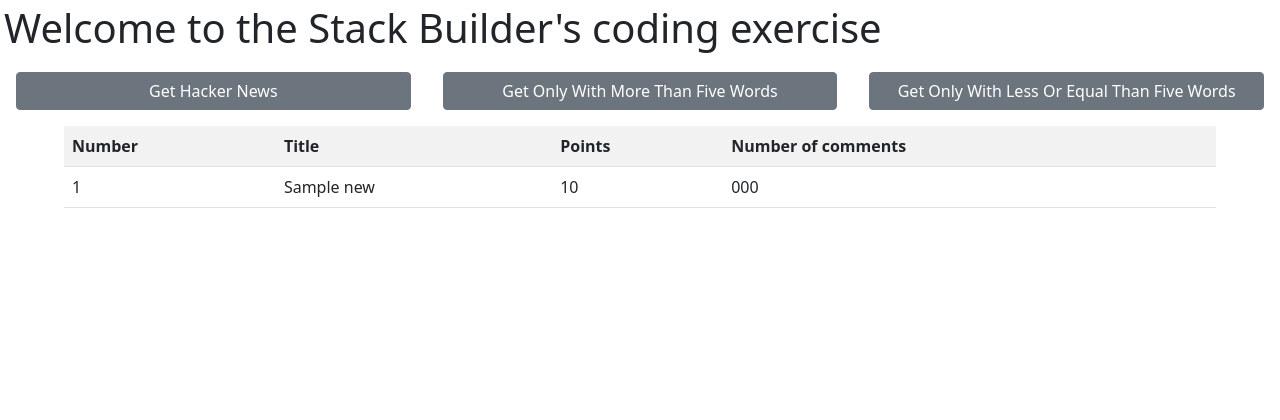
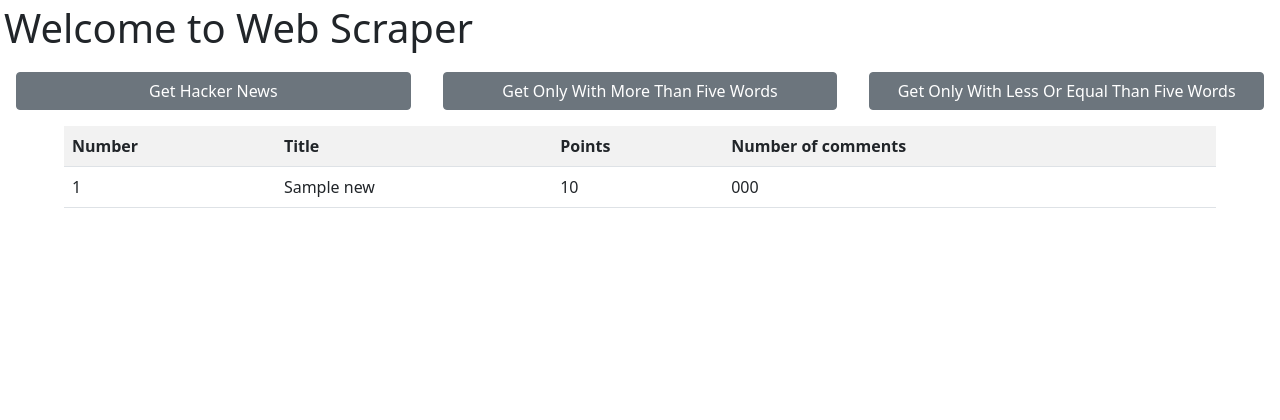
Before and after one commit to danifm1321/WebCrawler, a Flask app: template WebCrawler/templates/index.html in a window 1280 px wide. Shown: the top 420 px of the page. Run offline with Flask 3, Linux system fonts and the light colour scheme; the template is opened without the code that fills it: most values are stand-ins (such as "Sample title", 1, 10 or a date in 2020).

Commit message:
Update index.html

```diff
--- a/WebCrawler/templates/index.html
+++ b/WebCrawler/templates/index.html
@@ -14,7 +14,7 @@
     <script src="static/functions.js"></script>
 </head>
 <body>
-    <h1 class="m-1">Welcome to the Stack Builder's coding exercise</h1>
+    <h1 class="m-1">Welcome to Web Scraper</h1>
 
     <div class="d-flex">
         <button class="btn btn-secondary m-3 col" onclick="runScraper()">Get Hacker News</button>
```
